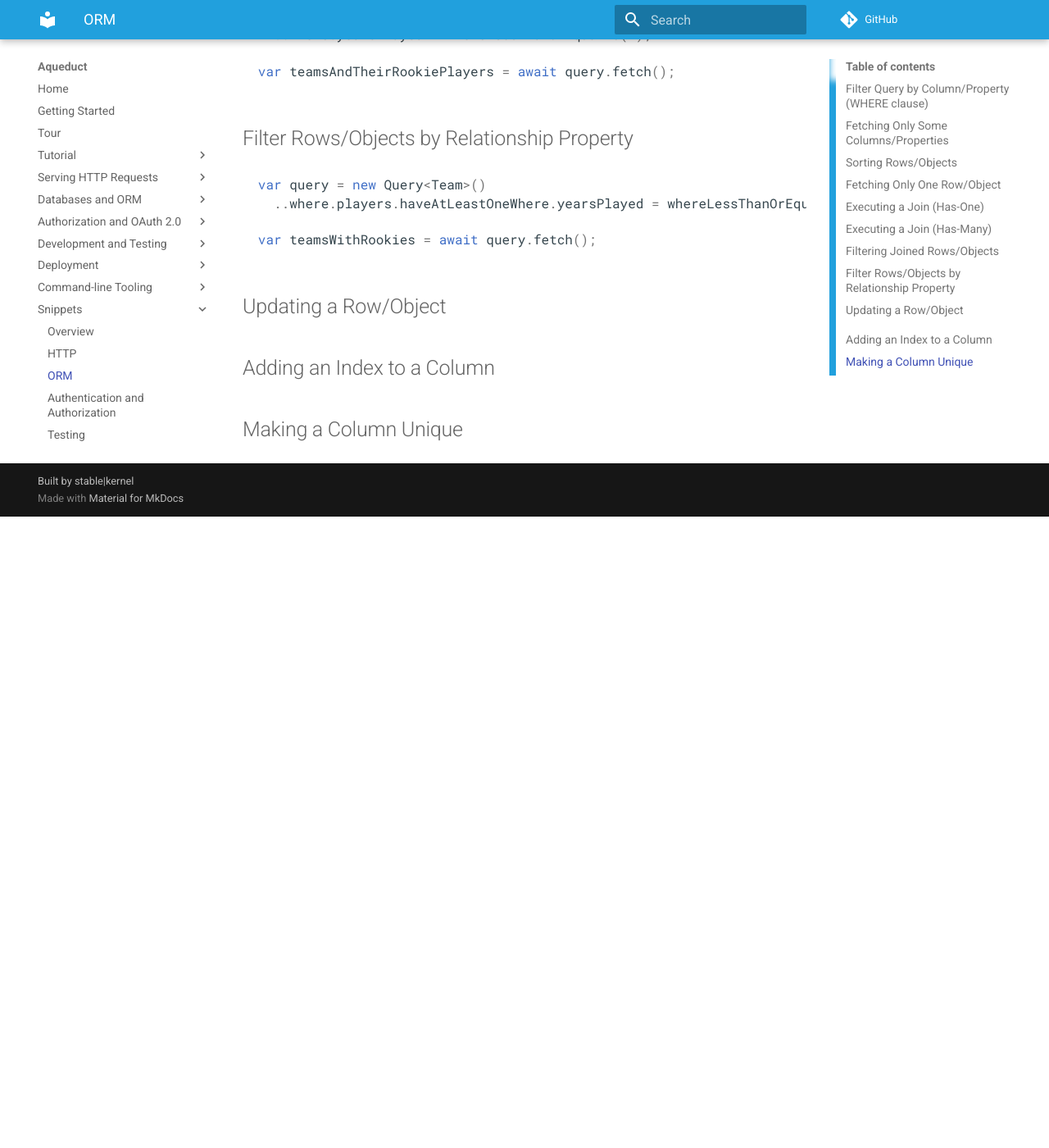
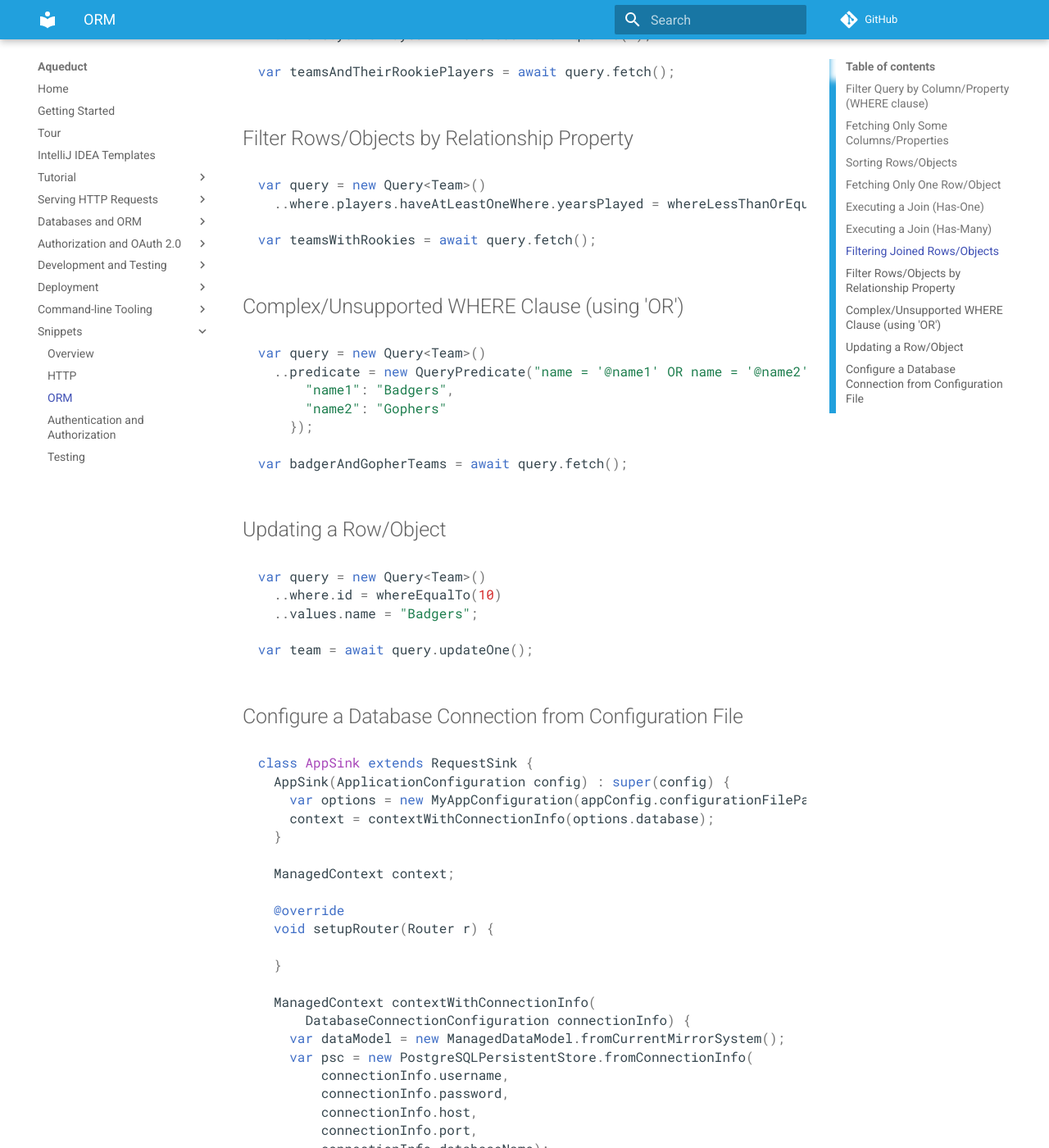
Before and after one commit to stablekernel/aqueduct, an MkDocs documentation site: the page built from source/docs/snippets/orm.md, in a window 1280 px wide and 1400 px high, scrolled down 1376 px. Shown: the whole window at 82% size. Built offline with MkDocs 1.6.1 and Material for MkDocs 9.7.7, drawn with Linux system fonts in a browser that asks for light colours; comment, search, counter and statistics services are not loaded; old or Windows-style settings are respelled for this version of MkDocs; before the commit the page ends 2006 px from its top, so only the background shows below that; some of the changed text lies outside the part shown.

Commit message:
snippets and intellij

````diff
--- a/source/docs/snippets/orm.md
+++ b/source/docs/snippets/orm.md
@@ -68,10 +68,62 @@ var query = new Query<Team>()
 var teamsWithRookies = await query.fetch();
 ```
 
+## Complex/Unsupported WHERE Clause (using 'OR')
+
+```dart
+var query = new Query<Team>()
+  ..predicate = new QueryPredicate("name = '@name1' OR name = '@name2'", {
+      "name1": "Badgers",
+      "name2": "Gophers"
+    });
+
+var badgerAndGopherTeams = await query.fetch();
+```
+
 ## Updating a Row/Object
 
-##
+```dart
+var query = new Query<Team>()
+  ..where.id = whereEqualTo(10)
+  ..values.name = "Badgers";
 
-## Adding an Index to a Column
+var team = await query.updateOne();
+```
 
-## Making a Column Unique
+## Configure a Database Connection from Configuration File
+
+```dart
+class AppSink extends RequestSink {
+  AppSink(ApplicationConfiguration config) : super(config) {
+    var options = new MyAppConfiguration(appConfig.configurationFilePath);
+    context = contextWithConnectionInfo(options.database);
+  }
+
+  ManagedContext context;
+
+  @override
+  void setupRouter(Router r) {
+
+  }
+
+  ManagedContext contextWithConnectionInfo(
+      DatabaseConnectionConfiguration connectionInfo) {
+    var dataModel = new ManagedDataModel.fromCurrentMirrorSystem();
+    var psc = new PostgreSQLPersistentStore.fromConnectionInfo(
+        connectionInfo.username,
+        connectionInfo.password,
+        connectionInfo.host,
+        connectionInfo.port,
+        connectionInfo.databaseName);
+
+    return new ManagedContext(dataModel, psc);
+  }
+}
+
+class MyAppConfiguration extends ConfigurationItem {
+  MyAppConfiguration(String fileName) : super.fromFile(fileName);
+
+  DatabaseConnectionConfiguration database;
+}
+
+```
--- a/source/mkdocs.yml
+++ b/source/mkdocs.yml
@@ -12,6 +12,7 @@ pages:
 - Home: 'index.md'
 - Getting Started: 'getting_started.md'
 - Tour: 'tour.md'
+- IntelliJ IDEA Templates: 'intellij.md'
 - Tutorial:
   - '1. Getting Started': 'tut/getting-started.md'
   - '2. Writing Tests': 'tut/writing-tests.md'
````
Also changed, not shown: source/docs/index.md (+2 -0 lines), source/docs/intellij.md (added, +27 -0 lines), source/docs/snippets/test.md (+51 -0 lines).
